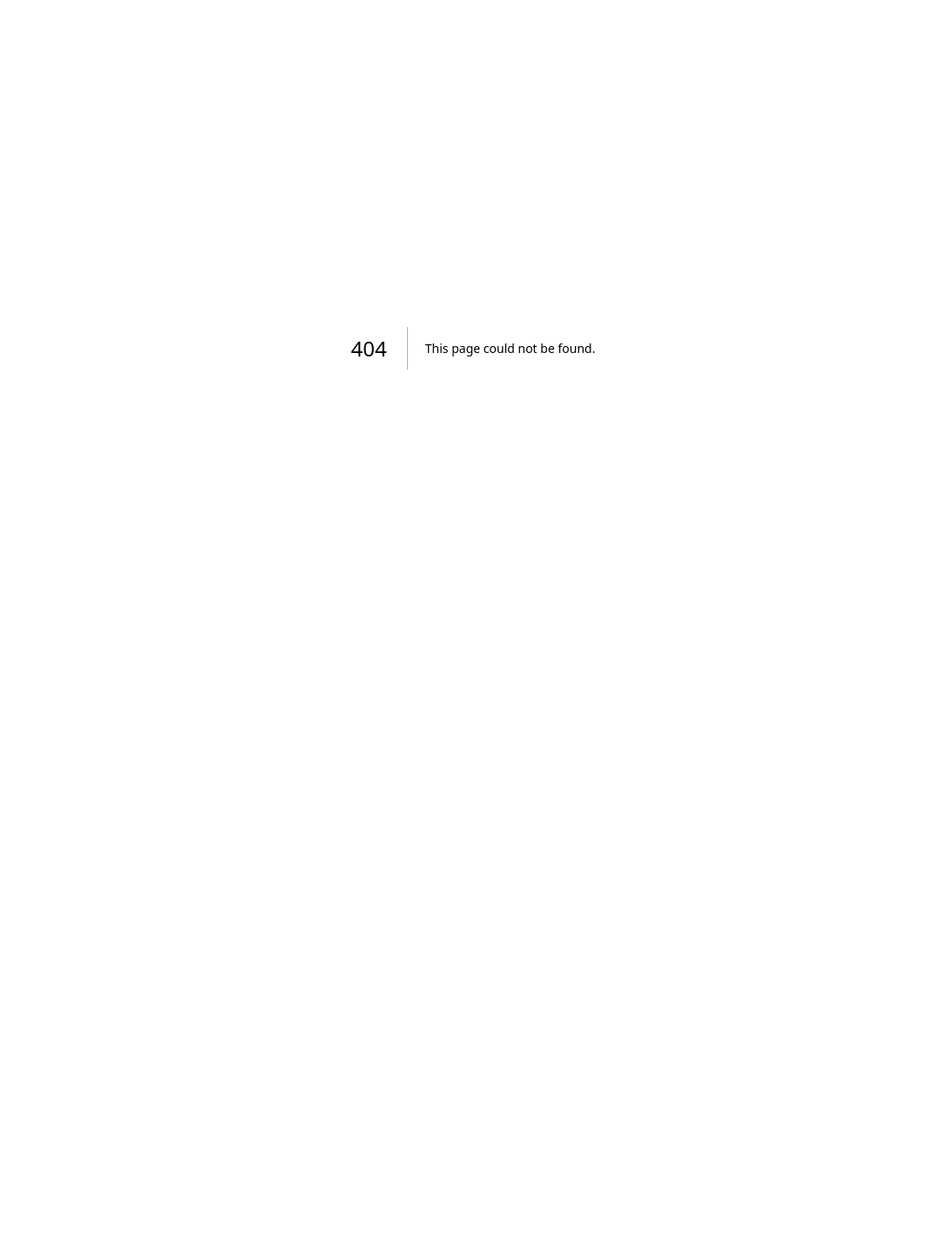
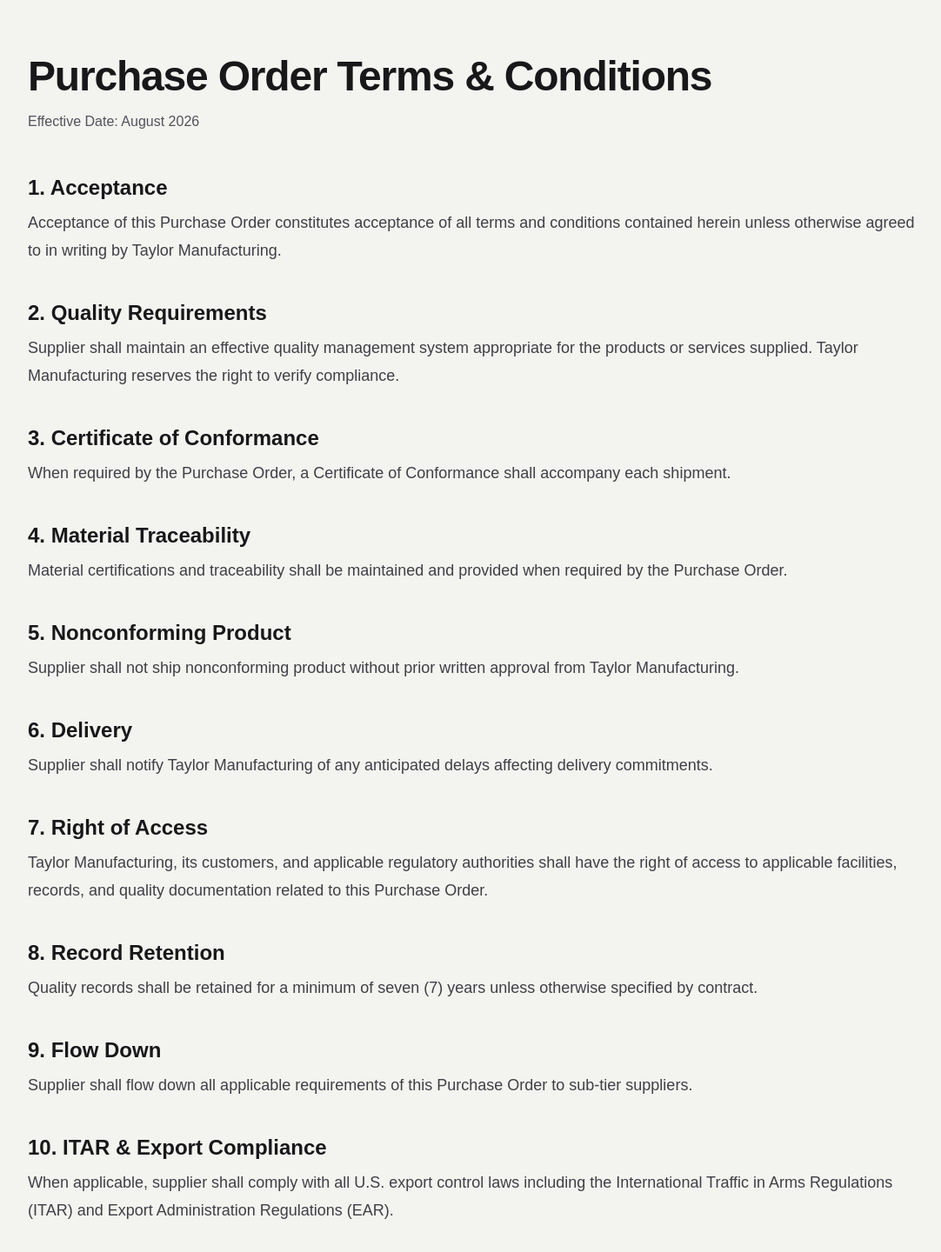
Before and after one commit to TandTManufacturing/taylor-manufacturing, a Next.js app: page /terms-and-conditions in a window 1280 px wide. Before the commit this address had no page. Shown: the top 1440 px of the page at 87% size, without its empty margins (96-1178 px from the left). Before the commit the page ends 800 px from the top, so only its background shows below. Built offline with nearby package versions, Linux system fonts and the light colour scheme.

Commit message:
Update website with ITAR badge, engineering email, and PO terms link

```diff
--- a/app/page.tsx
+++ b/app/page.tsx
@@ -104,7 +104,7 @@
           </nav>
 
           <a
-            href="mailto:quotes@taylormanufacturingus.com"
+            href="mailto:Engineering@TaylorManufacturingUS.com"
             className="inline-flex h-10 items-center justify-center rounded-2xl bg-white px-5 text-sm font-semibold text-zinc-950 transition hover:bg-zinc-200"
           >
             Email RFQ
@@ -149,7 +149,7 @@
 
               <div className="mt-9 flex flex-col gap-4 sm:flex-row">
                 <a
-                  href="mailto:quotes@taylormanufacturingus.com"
+                  href="mailto:Engineering@TaylorManufacturingUS.com"
                   className="inline-flex h-12 items-center justify-center rounded-2xl bg-white px-7 text-base font-semibold text-zinc-950 transition hover:bg-zinc-200"
                 >
                   Start an RFQ <ArrowRight className="ml-2 h-4 w-4" />
@@ -163,7 +163,7 @@
                 </Link>
               </div>
 
-              <div className="mt-10 grid gap-4 text-sm text-zinc-700 sm:grid-cols-3">
+              <div className="mt-10 grid gap-4 text-sm text-zinc-700 sm:grid-cols-4">
                 <div className="rounded-2xl border border-zinc-300 bg-white/70 p-4">
                   <p className="text-2xl font-medium text-zinc-900">
                     Precision
@@ -182,6 +182,11 @@
                 <div className="rounded-2xl border border-zinc-300 bg-white/70 p-4">
                   <p className="text-2xl font-medium text-zinc-900">QC</p>
                   <p>Inspection-focused workflow</p>
+                </div>
+
+                <div className="rounded-2xl border border-zinc-300 bg-white/70 p-4">
+                  <p className="text-2xl font-medium text-zinc-900">ITAR</p>
+                  <p>ITAR Registered</p>
                 </div>
               </div>
             </motion.div>
@@ -282,8 +287,8 @@
                   </p>
 
                   <p>
-                    Inspection, traceability, and process control are treated as
-                    part of the manufacturing workflow.
+                    Inspection, traceability, process control, and ITAR compliance
+                    are treated as integral parts of our manufacturing workflow.
                   </p>
                 </div>
               </div>
@@ -361,7 +366,7 @@
           </div>
         </section>
 
-        <section className="mx-auto max-w-7xl px-6 pb-24 pt-20">
+        <section className="mx-auto max-w-7xl px-6 pb-8 pt-20">
           <div className="overflow-hidden rounded-[1.25rem] border border-zinc-300 bg-[#f5f5f3] text-zinc-950 shadow-none">
             <div className="grid gap-0 lg:grid-cols-[1fr_0.8fr]">
               <div className="p-8 md:p-12">
@@ -381,7 +386,7 @@
 
                 <div className="mt-8 flex flex-col gap-4 sm:flex-row">
                   <a
-                    href="mailto:quotes@taylormanufacturingus.com"
+                    href="mailto:engineering@taylormanufacturingus.com"
                     className="inline-flex h-12 items-center justify-center rounded-2xl bg-zinc-950 px-7 text-base font-semibold text-white transition hover:bg-zinc-800"
                   >
                     Email RFQ <Mail className="ml-2 h-4 w-4" />
@@ -403,10 +408,10 @@
                   <div className="flex items-center gap-3">
                     <Mail className="h-5 w-5" />
                     <a
-                      href="mailto:quotes@taylormanufacturingus.com"
+                      href="mailto:engineering@taylormanufacturingus.com"
                       className="hover:text-zinc-950"
                     >
-                      quotes@taylormanufacturingus.com
+                      Engineering@TaylorManufacturingUS.com
                     </a>
                   </div>
 
@@ -434,11 +439,30 @@
           </div>
         </section>
       </main>
+        <div className="mx-auto max-w-7xl px-6 pb-8">
+           <img
+       src="/images/itar-registered.png"
+        alt="ITAR Registered"
+        className="w-36 h-auto"
+  />
+</div>
+      <footer className="border-t border-zinc-300 px-6 py-6 text-center text-sm text-zinc-400">
+  <div className="space-y-2">
+    <p>
+      © {new Date().getFullYear()} Taylor Manufacturing •
+      TaylorManufacturingUS.com
+    </p>
 
-      <footer className="border-t border-zinc-300 px-6 py-8 text-center text-sm text-zinc-400">
-        © {new Date().getFullYear()} Taylor Manufacturing •
-        TaylorManufacturingUS.com
-      </footer>
+    <a
+      href="/documents/Taylor-Manufacturing-PO-Terms-and-Conditions-Rev-10001.001.pdf"
+      target="_blank"
+      rel="noopener noreferrer"
+      className="font-medium text-zinc-600 hover:text-zinc-900 underline"
+    >
+      Purchase Order Terms & Conditions
+    </a>
+  </div>
+</footer>
     </div>
   );
 }
--- /dev/null
+++ b/app/terms-and-conditions/page.tsx
@@ -0,0 +1,124 @@
+export default function TermsAndConditionsPage() {
+  return (
+    <main className="min-h-screen bg-[#f3f3ef] px-6 py-16 text-zinc-900">
+      <div className="mx-auto max-w-5xl">
+        <h1 className="text-5xl font-semibold tracking-tight">
+          Purchase Order Terms & Conditions
+        </h1>
+
+        <p className="mt-4 text-zinc-600">
+          Effective Date: August 2026
+        </p>
+
+        <div className="mt-12 space-y-10 text-lg leading-8 text-zinc-700">
+
+          <section>
+            <h2 className="text-2xl font-semibold text-zinc-900">
+              1. Acceptance
+            </h2>
+            <p className="mt-2">
+              Acceptance of this Purchase Order constitutes acceptance of all
+              terms and conditions contained herein unless otherwise agreed to
+              in writing by Taylor Manufacturing.
+            </p>
+          </section>
+
+          <section>
+            <h2 className="text-2xl font-semibold text-zinc-900">
+              2. Quality Requirements
+            </h2>
+            <p className="mt-2">
+              Supplier shall maintain an effective quality management system
+              appropriate for the products or services supplied. Taylor
+              Manufacturing reserves the right to verify compliance.
+            </p>
+          </section>
+
+          <section>
+            <h2 className="text-2xl font-semibold text-zinc-900">
+              3. Certificate of Conformance
+            </h2>
+            <p className="mt-2">
+              When required by the Purchase Order, a Certificate of Conformance
+              shall accompany each shipment.
+            </p>
+          </section>
+
+          <section>
+            <h2 className="text-2xl font-semibold text-zinc-900">
+              4. Material Traceability
+            </h2>
+            <p className="mt-2">
+              Material certifications and traceability shall be maintained and
+              provided when required by the Purchase Order.
+            </p>
+          </section>
+
+          <section>
+            <h2 className="text-2xl font-semibold text-zinc-900">
+              5. Nonconforming Product
+            </h2>
+            <p className="mt-2">
+              Supplier shall not ship nonconforming product without prior
+              written approval from Taylor Manufacturing.
+            </p>
+          </section>
+
+          <section>
+            <h2 className="text-2xl font-semibold text-zinc-900">
+              6. Delivery
+            </h2>
+            <p className="mt-2">
+              Supplier shall notify Taylor Manufacturing of any anticipated
+              delays affecting delivery commitments.
+            </p>
+          </section>
+
+          <section>
+            <h2 className="text-2xl font-semibold text-zinc-900">
+              7. Right of Access
+            </h2>
+            <p className="mt-2">
+              Taylor Manufacturing, its customers, and applicable regulatory
+              authorities shall have the right of access to applicable
+              facilities, records, and quality documentation related to this
+              Purchase Order.
+            </p>
+          </section>
+
+          <section>
+            <h2 className="text-2xl font-semibold text-zinc-900">
+              8. Record Retention
+            </h2>
+            <p className="mt-2">
+              Quality records shall be retained for a minimum of seven (7)
+              years unless otherwise specified by contract.
+            </p>
+          </section>
+
+          <section>
+            <h2 className="text-2xl font-semibold text-zinc-900">
+              9. Flow Down
+            </h2>
+            <p className="mt-2">
+              Supplier shall flow down all applicable requirements of this
+              Purchase Order to sub-tier suppliers.
+            </p>
+          </section>
+
+          <section>
+            <h2 className="text-2xl font-semibold text-zinc-900">
+              10. ITAR & Export Compliance
+            </h2>
+            <p className="mt-2">
+              When applicable, supplier shall comply with all U.S. export
+              control laws including the International Traffic in Arms
+              Regulations (ITAR) and Export Administration Regulations (EAR).
+            </p>
+          </section>
+
+        </div>
+      </div>
+    </main>
+  );
+}
```
Also changed, not shown: public/images/itar-registered.png (added), 1 other file (tests, documents, lock files or other folders).
